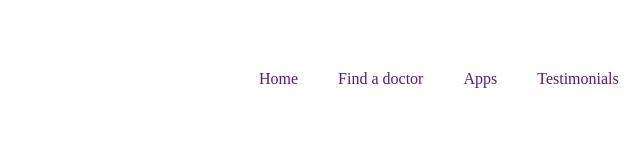
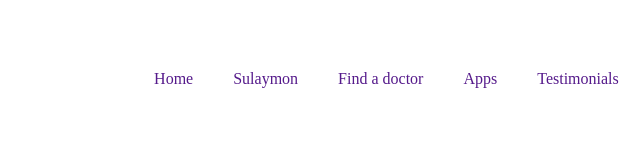
Before and after one commit to Otabekovich1504/front9, a plain HTML site: page index.html in a window 1280 px wide. Shown: the top 163 px of the page, 513-1153 px from the left. Drawn offline with Linux system fonts and the light colour scheme.

Commit message:
navbar changed

```diff
--- a/index.html
+++ b/index.html
@@ -23,6 +23,7 @@
                 </div>
                 <ul>
                     <li><a href="">Home</a></li>
+                    <li><a href="">Sulaymon</a></li>
                     <li><a href="">Find a doctor</a></li>
                     <li><a href="">Apps</a></li>
                     <li><a href="">Testimonials</a></li>
```
